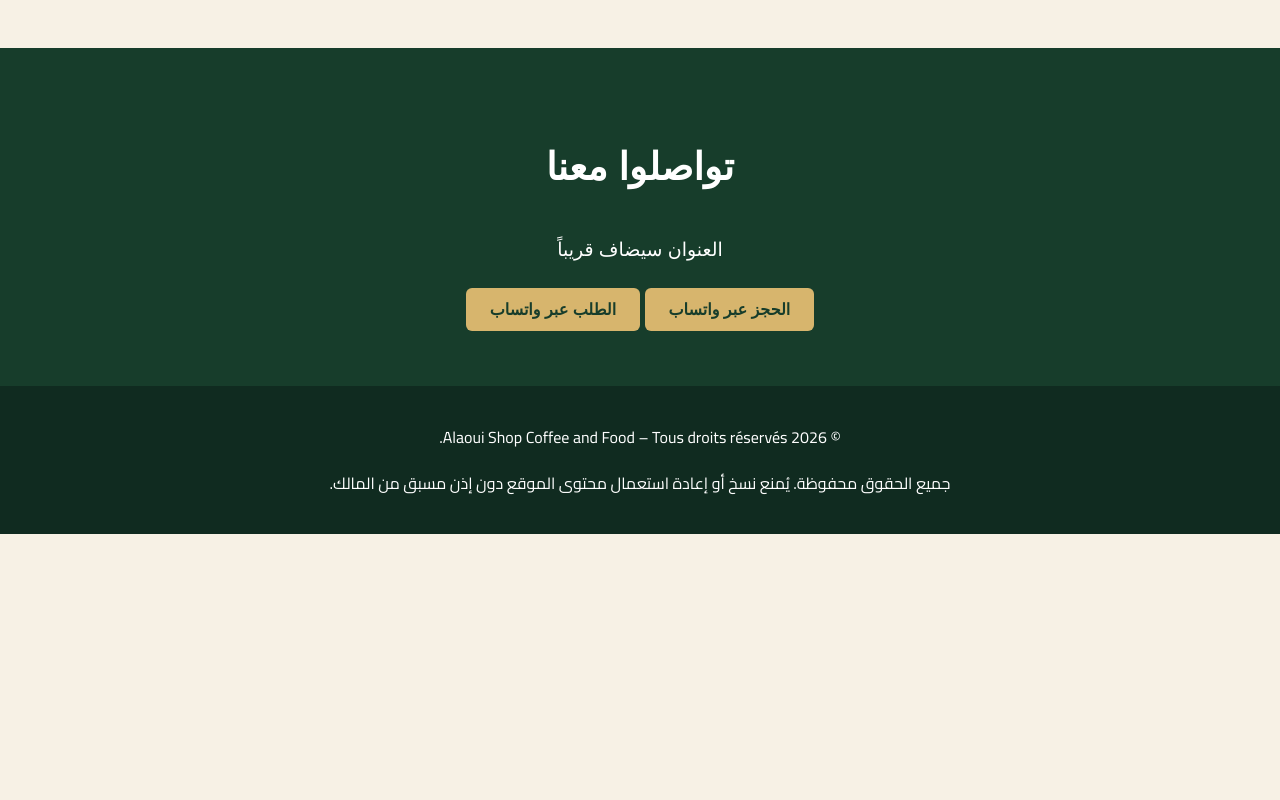
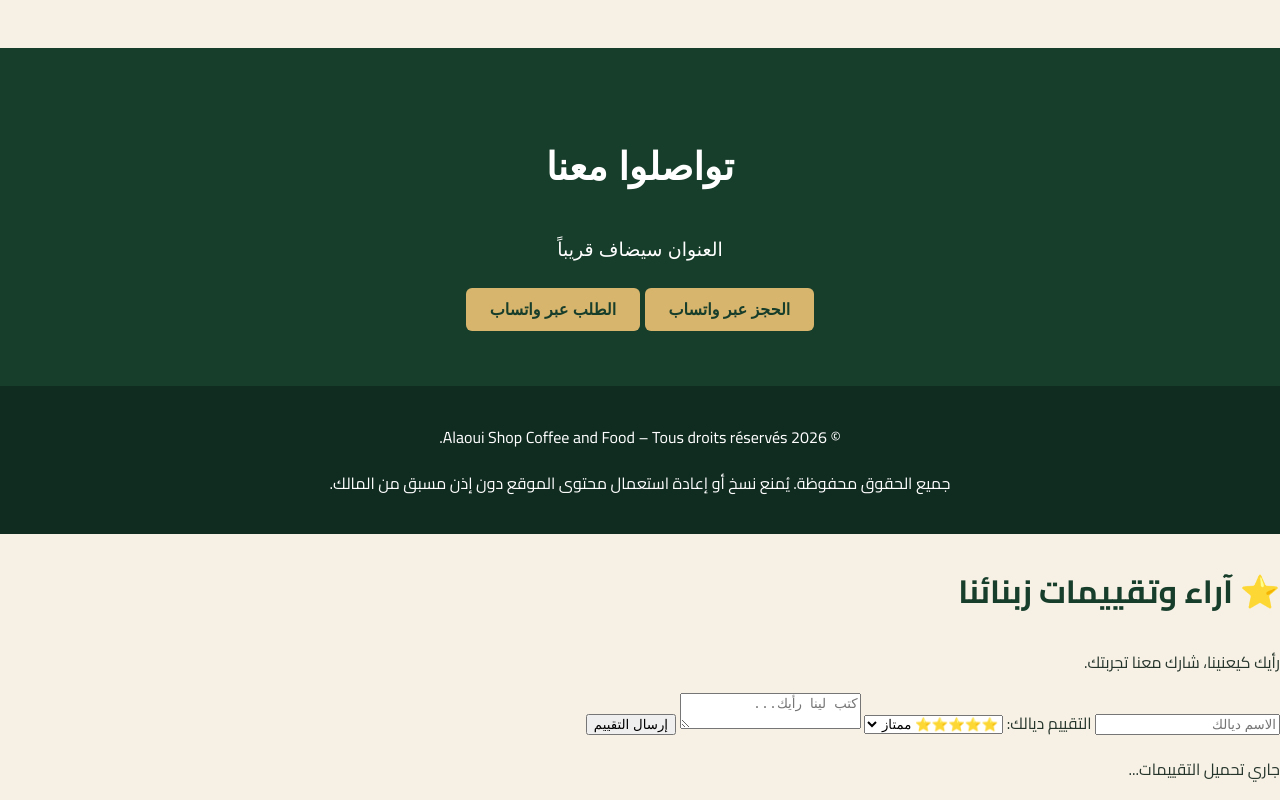
Before and after one commit to fhamatbtissam-arch/alaoui-shop, a plain HTML site: page index.html in a window 1280 px wide. Shown: the part 2196-2996 px from the top of the page. Before the commit the page ends 2730 px from the top, so only its background shows below. Drawn offline with nearby package versions, Linux system fonts and the light colour scheme; no server answers.

Commit message:
Update index.html

```diff
--- a/index.html
+++ b/index.html
@@ -76,5 +76,41 @@
 <script src="https://cdn.jsdelivr.net/npm/@supabase/supabase-js@2"></script>
 <script src="config.js"></script>
 <script src="app.js"></script>
+<!-- تقييمات الزبناء -->
+<section id="reviews">
+  <h2>⭐ آراء وتقييمات زبنائنا</h2>
+  <p>رأيك كيعنينا، شارك معنا تجربتك.</p>
+
+  <form id="reviewForm">
+    <input
+      type="text"
+      id="reviewName"
+      placeholder="الاسم ديالك"
+      required
+    >
+
+    <label>التقييم ديالك:</label>
+    <select id="reviewRating" required>
+      <option value="5">⭐⭐⭐⭐⭐ ممتاز</option>
+      <option value="4">⭐⭐⭐⭐ جيد جداً</option>
+      <option value="3">⭐⭐⭐ جيد</option>
+      <option value="2">⭐⭐ ضعيف</option>
+      <option value="1">⭐ سيئ</option>
+    </select>
+
+    <textarea
+      id="reviewComment"
+      placeholder="كتب لينا رأيك..."
+      required
+    ></textarea>
+
+    <button type="submit">إرسال التقييم</button>
+    <p id="reviewMessage"></p>
+  </form>
+
+  <div id="reviewsList">
+    <p>جاري تحميل التقييمات...</p>
+  </div>
+</section>
 </body>
 </html>
```
